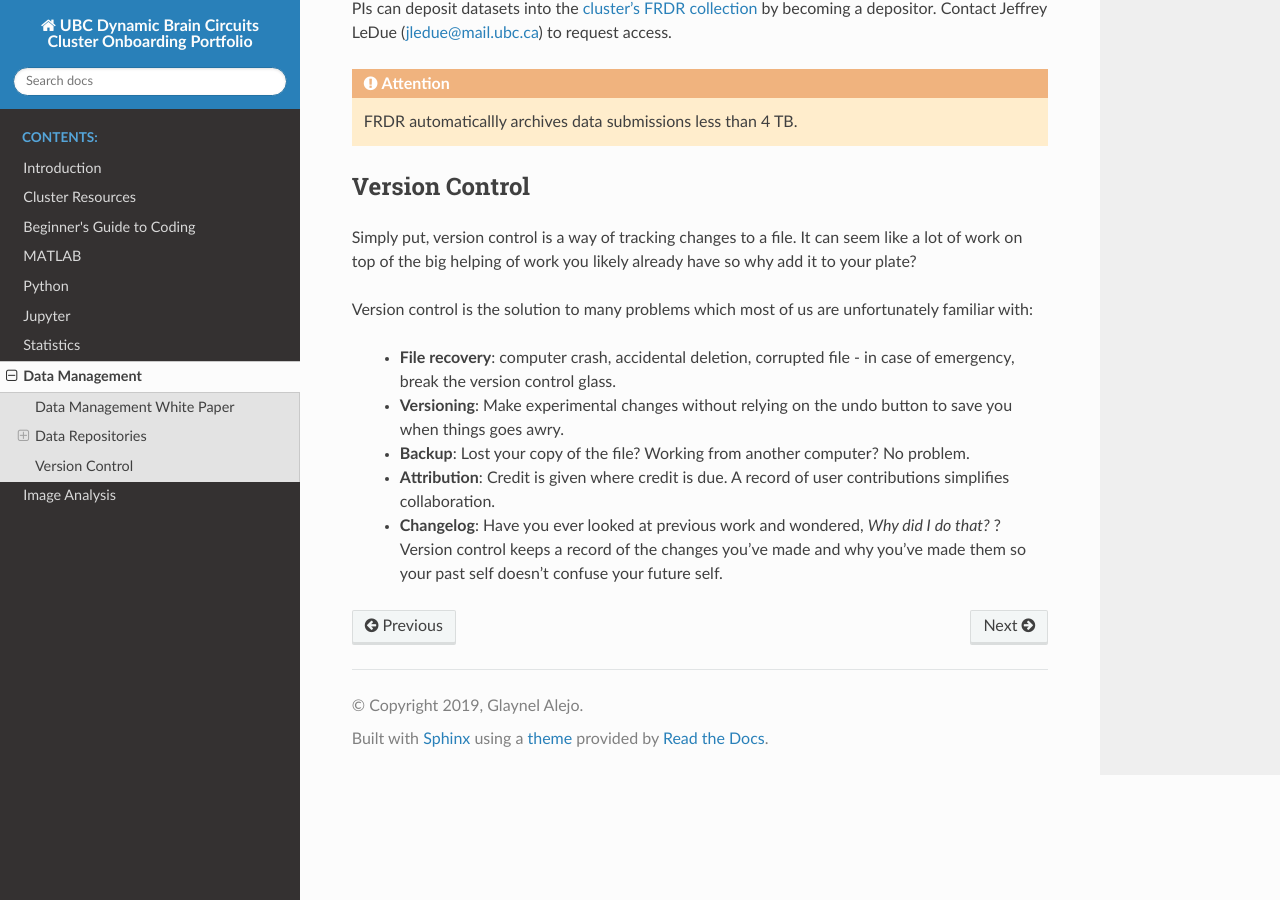
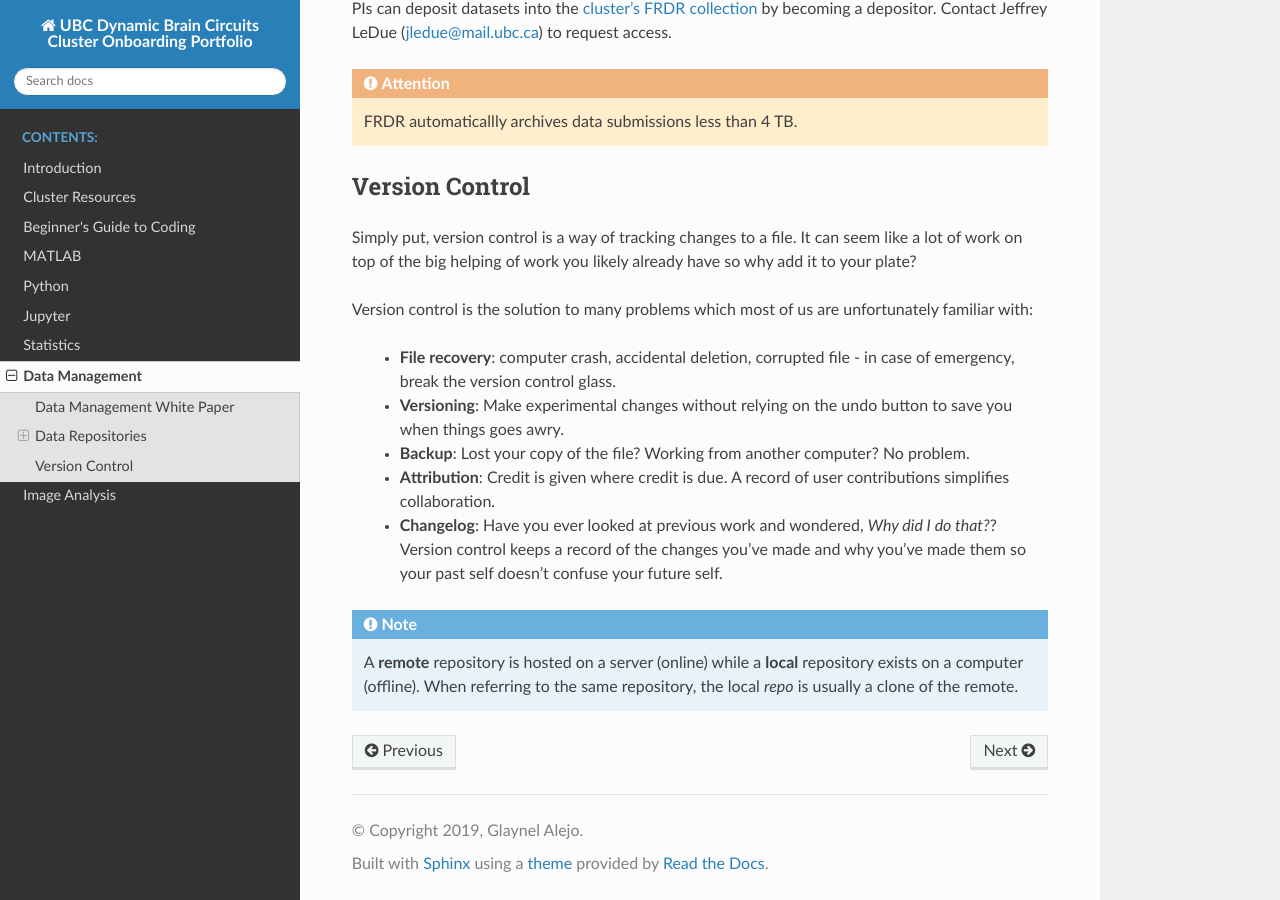
Before and after one commit to ubcbraincircuits/onboarding, a Sphinx documentation site: the page built from source/data.rst, in a window 1280 px wide and 900 px high, scrolled down 1256 px. Built offline with Sphinx 7.4.7 and the Read the Docs theme 2.0.0, drawn with Linux system fonts in a browser that asks for light colours.

Commit message:
Add note about local vs. remote

```diff
--- a/source/data.rst
+++ b/source/data.rst
@@ -67,4 +67,8 @@ Version control is the solution to many problems which most of us are unfortunat
 
 	- **Attribution**: Credit is given where credit is due. A record of user contributions simplifies collaboration.
 
-	- **Changelog**: Have you ever looked at previous work and wondered, *Why did I do that?* ? Version control keeps a record of the changes you've made and why you've made them so your past self doesn't confuse your future self.
+	- **Changelog**: Have you ever looked at previous work and wondered, *Why did I do that?*? Version control keeps a record of the changes you've made and why you've made them so your past self doesn't confuse your future self.
+
+.. note::
+	A **remote** repository is hosted on a server (online) while a **local** repository exists on a computer (offline). When referring to the same
+	repository, the local *repo* is usually a clone of the remote.
```
